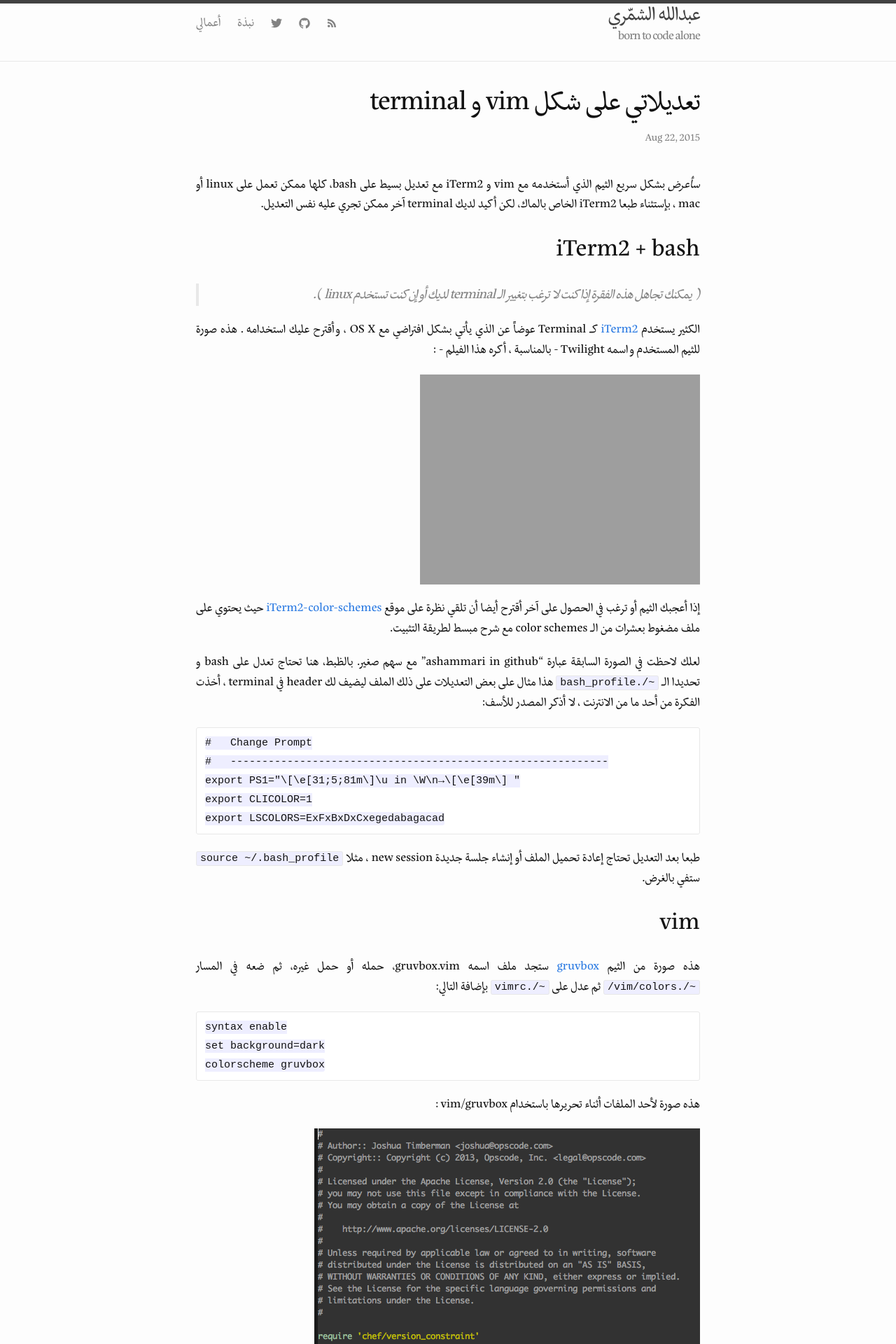
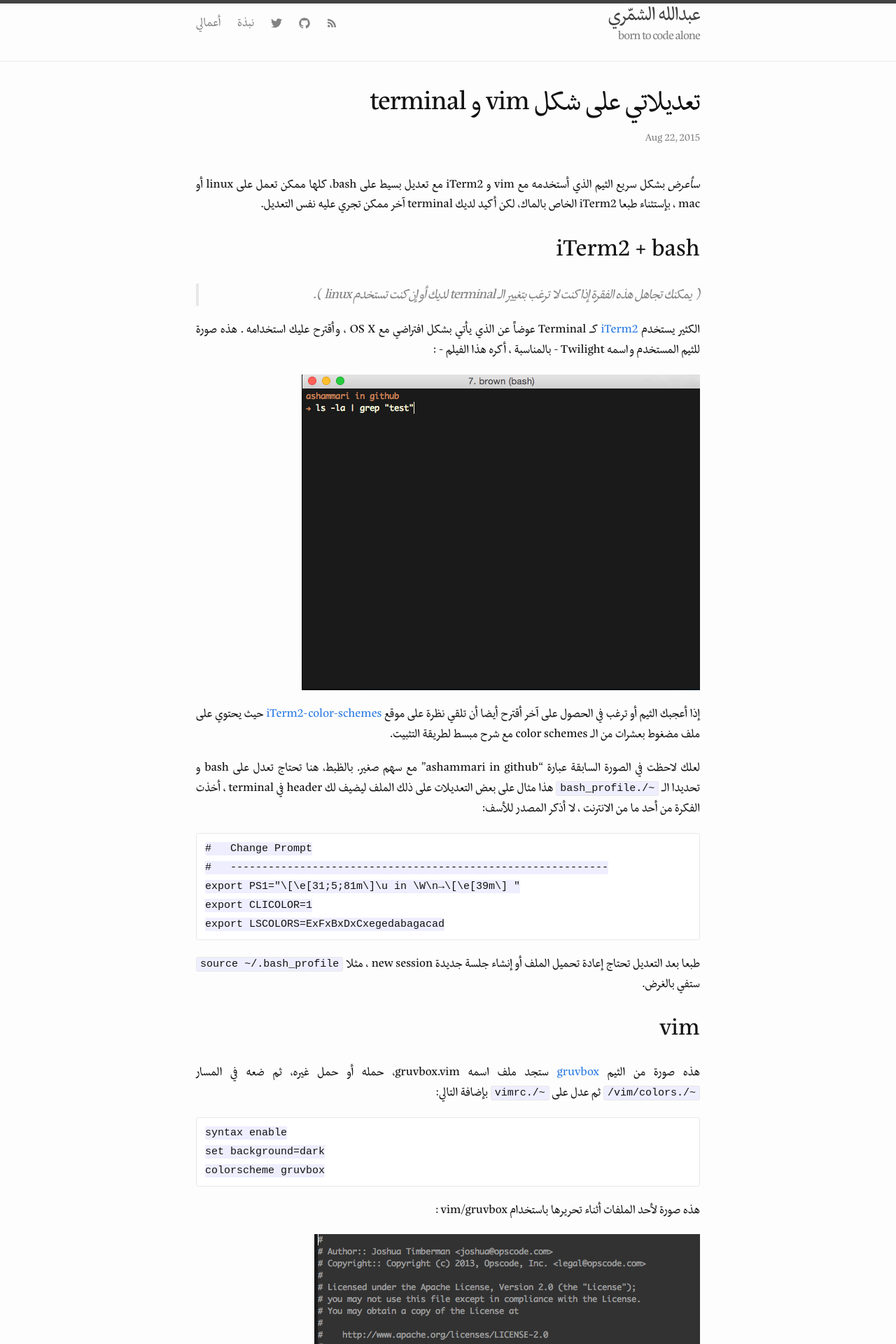
Before and after one commit to abshammeri/codingalone.com, a Jekyll site: the page built from _posts/2015-08-22-my-vim-bash-and-sublime-color-schemes.markdown, in a window 1280 px wide. Shown: the top 1920 px of the page at 70% size. Built offline with Jekyll 4.4.1, drawn with Linux system fonts in a browser that asks for light colours.

Commit message:
bugs fixes

```diff
--- a/_posts/2015-08-22-my-vim-bash-and-sublime-color-schemes.markdown
+++ b/_posts/2015-08-22-my-vim-bash-and-sublime-color-schemes.markdown
@@ -12,7 +12,7 @@
 
 الكثير يستخدم [iTerm2][iTerm2] كـ Terminal عوضاً عن الذي يأتي بشكل افتراضي مع OS X ، وأقترح عليك استخدامه . هذه صورة للثيم المستخدم واسمه Twilight -  بالمناسبة ، أكره هذا الفيلم - :
 
-![iTerm2 twilight color scheme]({{ site.url }}/assets/term2-twilight.png)
+![iTerm2 twilight color scheme]({{ site.url }}/assets/iterm2-twilight.png)
 
 إذا أعجبك الثيم أو ترغب في الحصول على آخر أقترح أيضا أن تلقي نظرة على موقع [iTerm2-color-schemes][iTerm2-color-schemes] حيث يحتوي على ملف مضغوط بعشرات من الـ color schemes مع شرح مبسط لطريقة التثبيت.
 
```
